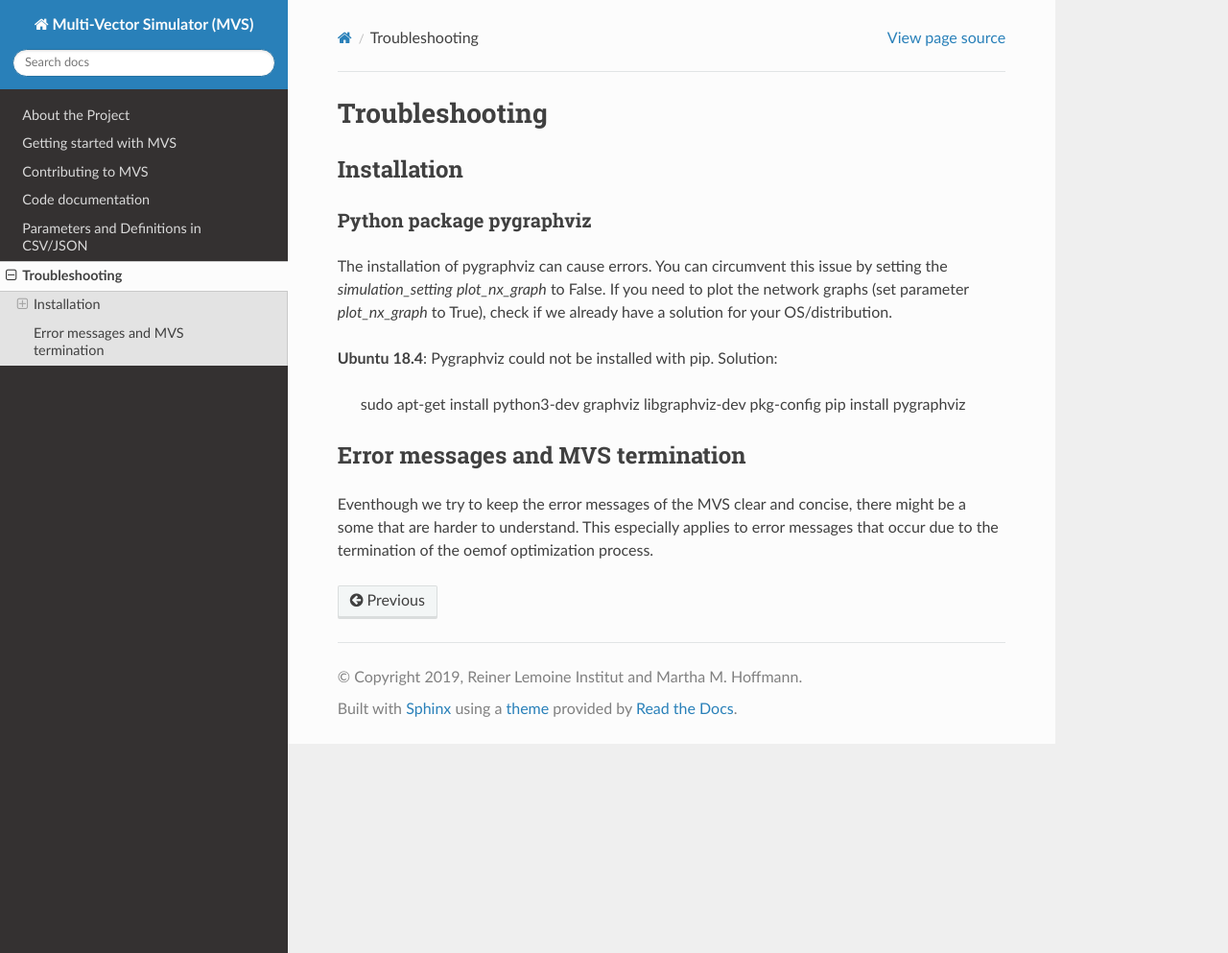
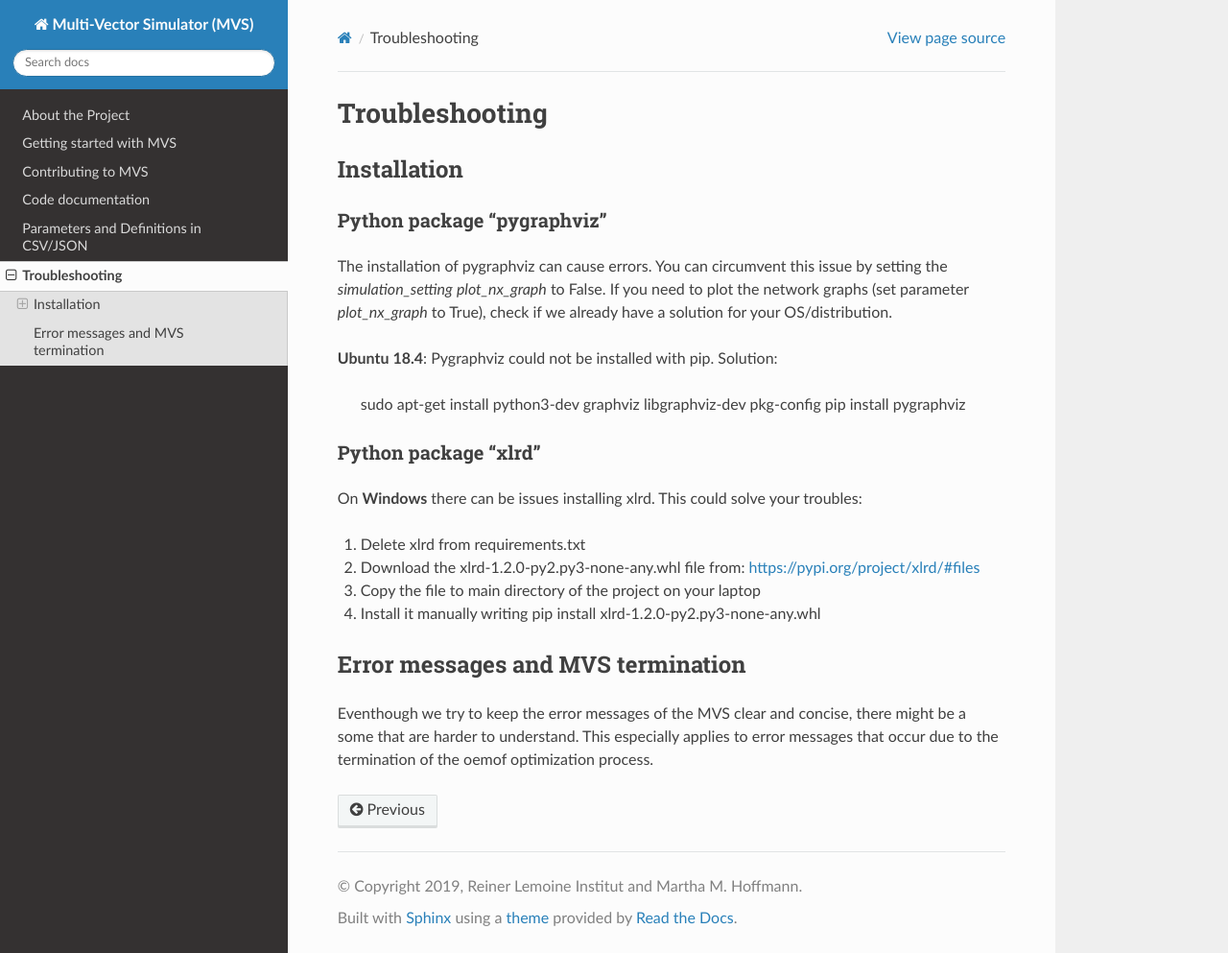
Before and after one commit to rl-institut/multi-vector-simulator, a Sphinx documentation site: the page built from docs/troubleshooting.rst, in a window 1280 px wide and 993 px high. Shown: the whole window at 96% size. Built offline with Sphinx 7.4.7 and the Read the Docs theme 2.0.0, drawn with Linux system fonts in a browser that asks for light colours.

Commit message:
Add troubleshoot xlrd

```diff
--- a/docs/troubleshooting.rst
+++ b/docs/troubleshooting.rst
@@ -5,8 +5,8 @@ Troubleshooting
 Installation
 ------------
 
-Python package pygraphviz
-#########################
+Python package "pygraphviz"
+###########################
 
 The installation of pygraphviz can cause errors.
 You can circumvent this issue by setting the *simulation_setting* *plot_nx_graph* to False.
@@ -18,6 +18,16 @@ Pygraphviz could not be installed with pip. Solution:
     sudo apt-get install python3-dev graphviz libgraphviz-dev pkg-config
     pip install pygraphviz
 
+Python package "xlrd"
+#####################
+
+On **Windows** there can be issues installing xlrd. This could solve your troubles:
+
+1. Delete xlrd from requirements.txt
+2. Download the xlrd-1.2.0-py2.py3-none-any.whl file from: https://pypi.org/project/xlrd/#files
+3. Copy the file to main directory of the project on your laptop
+4. Install it manually writing pip install xlrd-1.2.0-py2.py3-none-any.whl
+
 
 Error messages and MVS termination
 ----------------------------------
```
